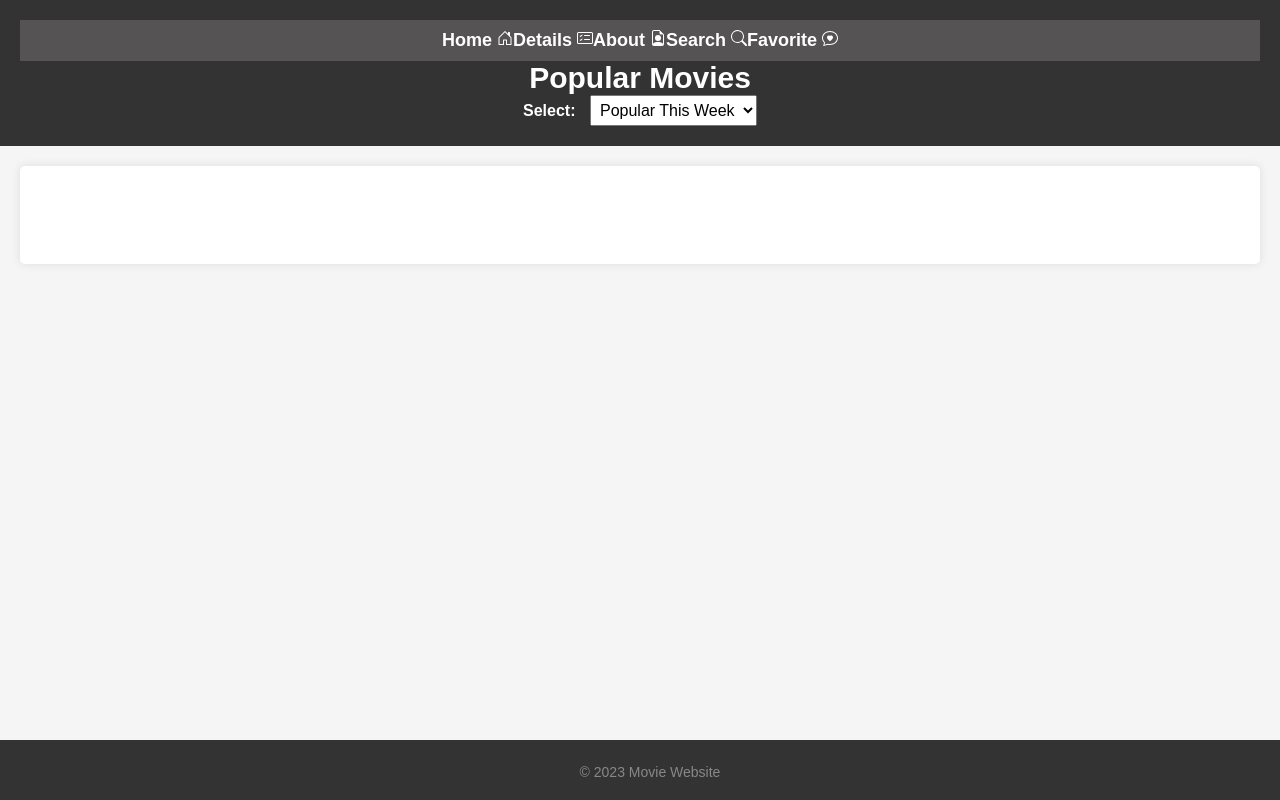
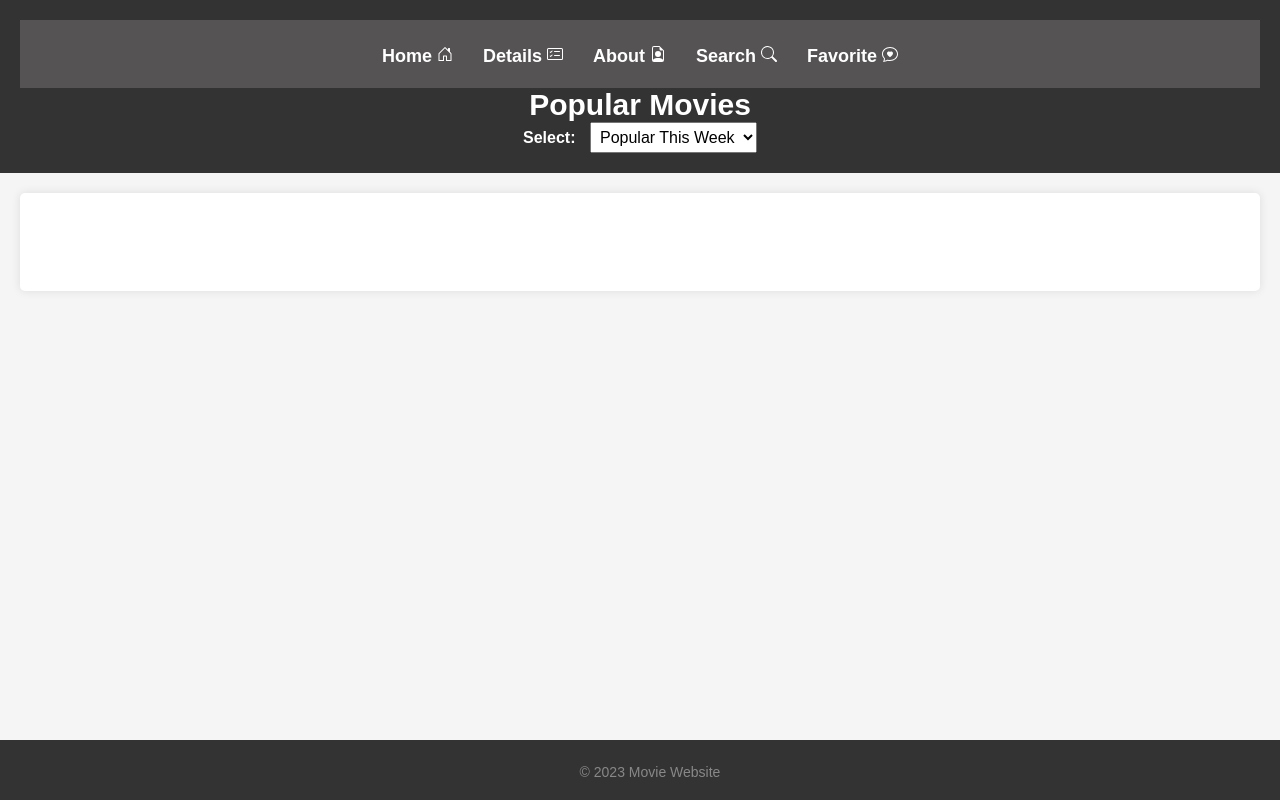
Before and after one commit to mayabargig/movies, a plain HTML site: page home/html/index.html in a window 1280 px wide. Drawn offline with Linux system fonts and the light colour scheme; no server answers.

Commit message:
fixed media query

```diff
--- a/home/css/style.css
+++ b/home/css/style.css
@@ -95,7 +95,7 @@ footer {
 
 .navbar {
     background-color: #555353;
-    padding: 5px 0;
+    padding: 10px 0;
     max-height: 3rem;
     justify-content: center;
     align-items: center;
@@ -104,13 +104,12 @@ footer {
 .navbar ul {
     list-style: none;
     padding: 0;
-    margin: 0%;
     display: flex;
     justify-content: center;
 }
 
 .navbar li {
-    margin: 5px 0;
+    margin: 0 15px;
 }
 
 .navbar a {
@@ -158,8 +157,6 @@ p {
 @media (max-width: 600px) {
     .navbar {
         padding: 5px 0;
-        max-height: 3rem;
-        font-size: 16px;
     }
 
     .navbar ul {
```
